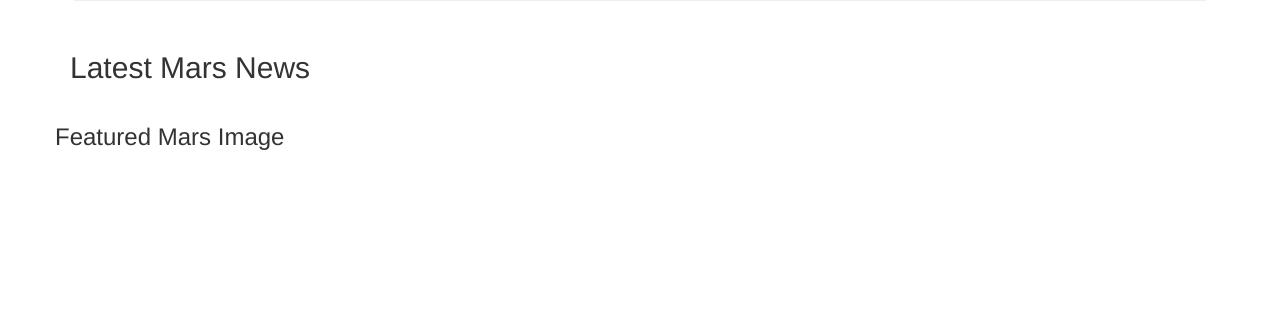
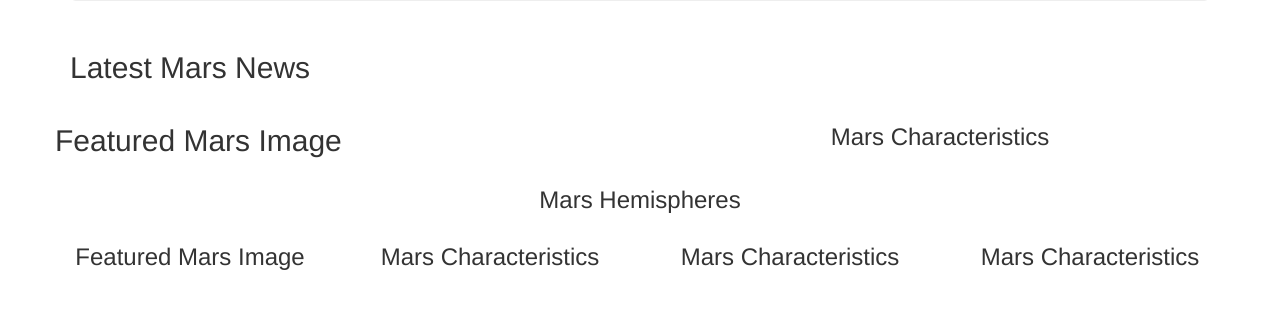
Before and after one commit to danieltp92/web-scrapping_challenge, a Flask app: template Mission_to_Mars/templates/index_mars.html in a window 1280 px wide. Shown: the part 263-572 px from the top of the page. Run offline with Flask 2, Linux system fonts and the light colour scheme; the template is opened without the code that fills it, so the values that code supplies are empty; some libraries are stand-ins or nearby versions.

Commit message:
update of html layout

```diff
--- a/Mission_to_Mars/templates/index_mars.html
+++ b/Mission_to_Mars/templates/index_mars.html
@@ -5,6 +5,11 @@
         <meta http-equiv="X-UA-Compatible" content="ie=edge">
         <title>Mission to Mars</title>
         <link rel="stylesheet" href="https://maxcdn.bootstrapcdn.com/bootstrap/3.3.7/css/bootstrap.min.css">
+        <style>
+            h3 {
+                text-align: center;
+            }
+        </style>
     </head>
     <body>
         <div class="container">
@@ -22,13 +27,33 @@
                     <h4 class="news-text">{{list_news.text}}</h4>
                 </div>
                 <div class="row" id="facts">
-                    <div class="col-md-6">
-                        <h3>Featured Mars Image</h3>
-                        <include src="./img.png"></include></include>
+                    <div class="col-sm-6">
+                        <h2>Featured Mars Image</h3>
+                        <img src="{{ list_news.src }}">
                     </div>
-                    <div class="col-md-6">
+                    <div class="col-sm-6">
                         <include src="./table.html"></include>
+                        <h3>Mars Characteristics</h3>
                     </div>
+                </div>
+                <div class="row" id="facts">
+                    <h3>Mars Hemispheres</h3>
+                        <div class="col-sm-3">
+                            <h3>Featured Mars Image</h3>
+                            <img src="{{ list_news.src }}">
+                        </div>
+                        <div class="col-sm-3">
+                            <include src="./table.html"></include>
+                            <h3>Mars Characteristics</h3>
+                        </div>
+                        <div class="col-sm-3">
+                            <include src="./table.html"></include>
+                            <h3>Mars Characteristics</h3>
+                        </div>
+                        <div class="col-sm-3">
+                            <include src="./table.html"></include>
+                            <h3>Mars Characteristics</h3>
+                        </div>
                 </div>
             </div>
         </div>
```
